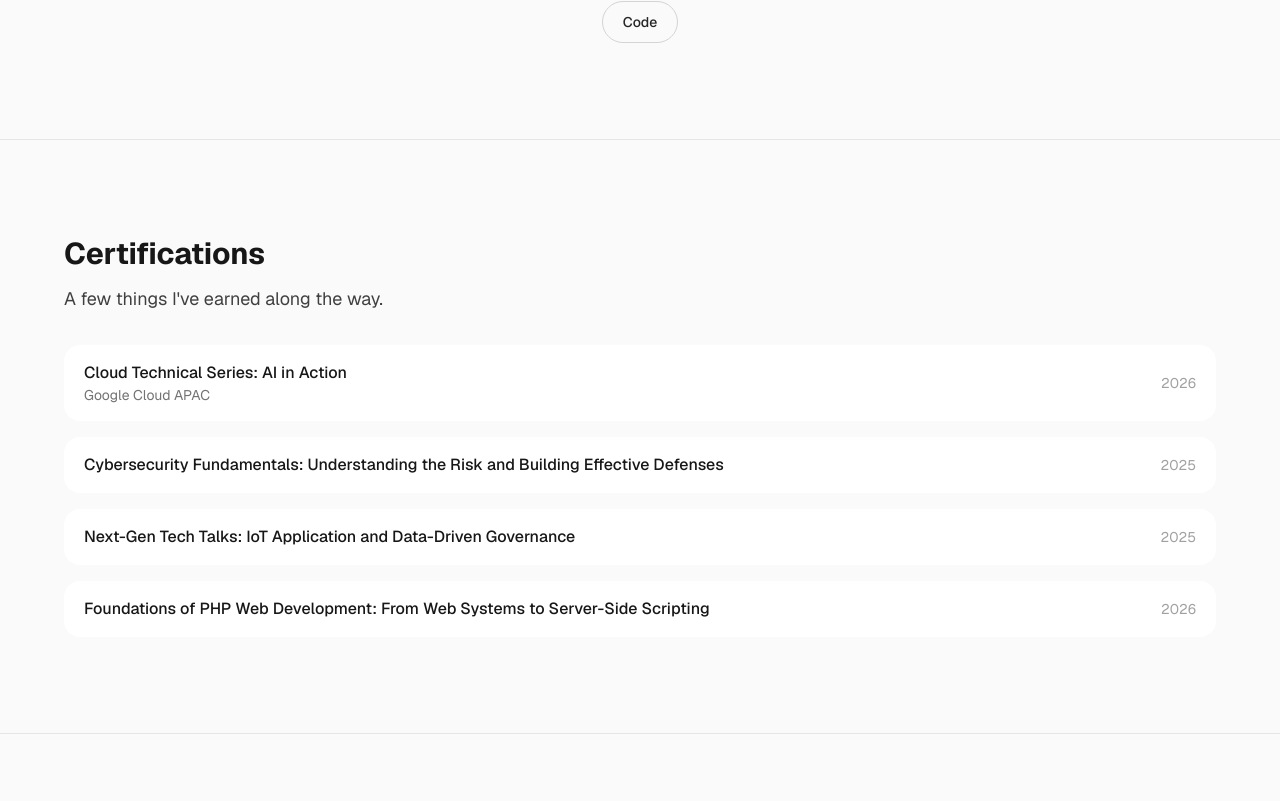
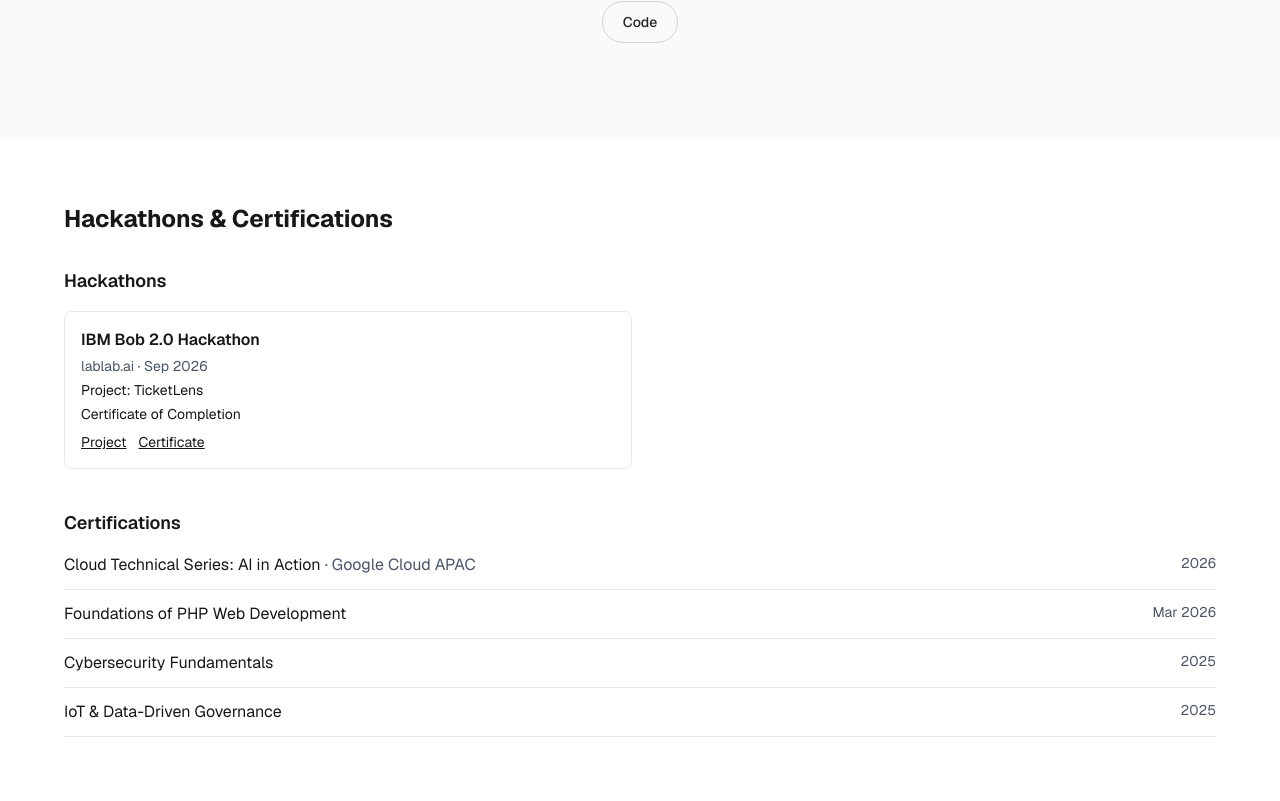
Before and after one commit to Sayron123/My-Portfolio, a Next.js app: page / in a window 1280 px wide. Shown: the part 3159-3960 px from the top of the page. Built offline with nearby package versions, Linux system fonts and the light colour scheme.

Commit message:
Add Hackathon certificate

```diff
--- a/app/components/Certifications.tsx
+++ b/app/components/Certifications.tsx
@@ -1,52 +1,57 @@
-const certifications = [
-  {
-    name: "Cloud Technical Series: AI in Action",
-    org: "Google Cloud APAC",
-    year: "2026",
-  },
-  {
-    name: "Cybersecurity Fundamentals: Understanding the Risk and Building Effective Defenses",
-    year: "2025",
-  },
-  {
-    name: "Next-Gen Tech Talks: IoT Application and Data-Driven Governance",
-    year: "2025",
-  },
-  {
-    name: "Foundations of PHP Web Development: From Web Systems to Server-Side Scripting",
-    year: "2026",
-  },
-];
+import { hackathons } from "../data/hackathon";
+import { certifications } from "../data/certification";
 
 export default function Certifications() {
   return (
-    <section
-      id="certifications"
-      className="border-t border-neutral-200 bg-neutral-50 px-4 py-16 dark:border-neutral-800 dark:bg-neutral-900 sm:px-8 lg:py-24"
-    >
+    <section id="certifications" className="px-6 py-16">
       <div className="mx-auto max-w-6xl">
-        <div className="max-w-lg">
-          <h2 className="text-2xl font-bold sm:text-3xl">Certifications</h2>
-          <p className="mt-3 text-lg leading-relaxed text-neutral-700 dark:text-neutral-300">
-            A few things I've earned along the way.
-          </p>
+        <h2 className="text-2xl font-bold mb-8">Hackathons & Certifications</h2>
+
+        <h3 className="text-lg font-semibold mb-4">Hackathons</h3>
+        <div className="grid gap-4 sm:grid-cols-2 mb-10">
+          {hackathons.map((h) => (
+            <div
+              key={h.name}
+              className="rounded-lg border border-gray-200 dark:border-gray-800 p-4 flex flex-col gap-1"
+            >
+              <p className="font-semibold">{h.name}</p>
+              <p className="text-sm text-gray-600 dark:text-gray-400">
+                {h.organizer} · {h.date}
+              </p>
+              {h.project && <p className="text-sm">Project: {h.project}</p>}
+              {h.result && <p className="text-sm">{h.result}</p>}
+              {(h.link || h.certificate) && (
+                <div className="flex gap-3 text-sm mt-1">
+                  {h.link && (
+                    <a href={h.link} target="_blank" className="underline">
+                      Project
+                    </a>
+                  )}
+                  {h.certificate && (
+                    <a href={h.certificate} target="_blank" className="underline">
+                      Certificate
+                    </a>
+                  )}
+                </div>
+              )}
+            </div>
+          ))}
         </div>
 
-        <ul className="mt-8 space-y-4">
+        <h3 className="text-lg font-semibold mb-4">Certifications</h3>
+        <ul className="flex flex-col gap-3">
           {certifications.map((c) => (
             <li
               key={c.name}
-              className="flex items-center justify-between gap-4 rounded-2xl bg-white px-5 py-4 dark:bg-neutral-800"
+              className="flex flex-col sm:flex-row sm:justify-between border-b border-gray-200 dark:border-gray-800 pb-3"
             >
-              <div>
-                <p className="font-medium">{c.name}</p>
-                {c.org && (
-                  <p className="text-sm text-neutral-500 dark:text-neutral-400">{c.org}</p>
+              <span>
+                {c.name}
+                {c.issuer && (
+                  <span className="text-gray-600 dark:text-gray-400"> · {c.issuer}</span>
                 )}
-              </div>
-              <span className="shrink-0 text-sm text-neutral-400 dark:text-neutral-500">
-                {c.year}
               </span>
+              <span className="text-sm text-gray-600 dark:text-gray-400">{c.date}</span>
             </li>
           ))}
         </ul>
--- /dev/null
+++ b/app/data/certification.ts
@@ -0,0 +1,12 @@
+export interface Certification {
+  name: string;
+  issuer?: string;
+  date: string;
+}
+
+export const certifications: Certification[] = [
+  { name: "Cloud Technical Series: AI in Action", issuer: "Google Cloud APAC", date: "2026" },
+  { name: "Foundations of PHP Web Development", date: "Mar 2026" },
+  { name: "Cybersecurity Fundamentals", date: "2025" },
+  { name: "IoT & Data-Driven Governance", date: "2025" },
+];
--- /dev/null
+++ b/app/data/hackathon.ts
@@ -0,0 +1,21 @@
+export interface Hackathon {
+  name: string;
+  organizer: string;
+  date: string;
+  project?: string;
+  result?: string;
+  link?: string;
+  certificate?: string;
+}
+
+export const hackathons: Hackathon[] = [
+  {
+    name: "IBM Bob 2.0 Hackathon",
+    organizer: "lablab.ai",
+    date: "Sep 2026",
+    project: "TicketLens",
+    result: "Certificate of Completion",
+    link: "https://github.com/Sayron123/bob-first-day",
+    certificate: "/resume/IBMBOB.pdf",
+  },
+];
```
Also changed, not shown: 1 other file (tests, documents, lock files or other folders).
